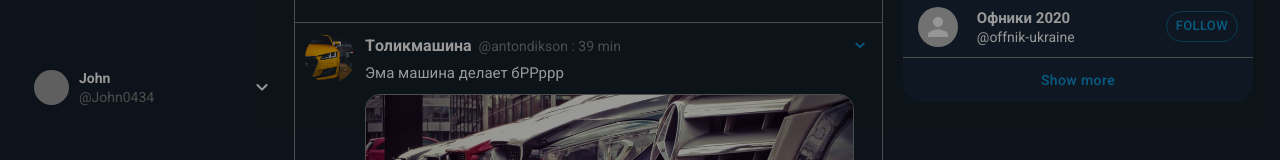
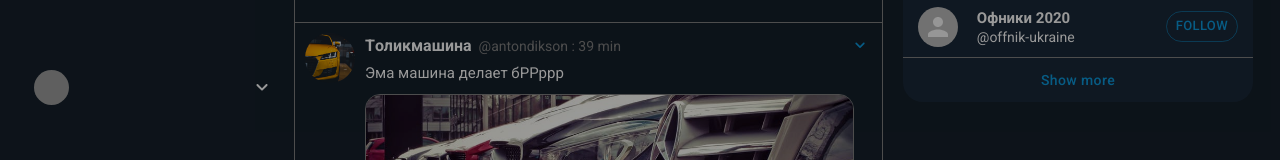
Before and after one commit to ADiks09/twitter-clone, a React (Create React App) app in the folder frontend/: page /home in a window 1280 px wide. Shown: the part 631-791 px from the top of the page. Built offline with nearby package versions, Linux system fonts and the light colour scheme; grey boxes are pictures that could not be loaded.

Commit message:
checkout

```diff
--- a/frontend/src/containers/sidenav/SideNav.tsx
+++ b/frontend/src/containers/sidenav/SideNav.tsx
@@ -28,7 +28,12 @@ const buttonsData = [
   { text: 'Setting', icon: <SettingsApplications /> },
 ]
 
-export const SideNav: FC = () => {
+interface IProps {
+  firstName: string;
+  tag: string;
+}
+
+export const SideNav: FC<IProps> = ({ firstName, tag }) => {
   return (
     <nav className={classes.sideNav}>
       <TwitterIcon className={classes.logo} />
@@ -38,8 +43,8 @@ export const SideNav: FC = () => {
       </Button>
       <ChipTwit
         classname={classes.chip}
-        name="John"
-        tag="@John0434"
+        name={firstName}
+        tag={tag}
         btn={<ExpandMoreRounded />}
         btnActive={<ExpandLessRounded />}
         img="https://openvisualfx.com/wp-content/uploads/2019/10/pnglot.com-twitter-bird-logo-png-139932.png"
--- a/frontend/src/pages/home/HomePage.tsx
+++ b/frontend/src/pages/home/HomePage.tsx
@@ -2,10 +2,13 @@ import React, { useEffect, useState } from 'react'
 import { UniversalDialog } from '../../services/components/Dialog'
 import { Box, Button, Container } from '@material-ui/core'
 import { Link } from 'react-router-dom'
+import { SideBanners } from '../../containers/banners-offer/SideBanners'
+import { useCookies } from 'react-cookie'
 import { SideNav } from '../../containers/sidenav/SideNav'
 import { Home } from '../../containers/home/Home'
-import { SideBanners } from '../../containers/banners-offer/SideBanners'
-import { useCookies } from 'react-cookie'
+import { useSelector } from 'react-redux'
+import { IRootReducer } from '../../store/rootReducer'
+import { IFullUser, IUser } from '../../store/ducks/user/state'
 
 //TODO: remove data and image pre-deploy
 const posts = [
@@ -54,6 +57,8 @@ export const HomePage = () => {
   const [cookies] = useCookies(['token'])
   const [redirect, setRedirect] = useState(false)
 
+  const user = useSelector((state: IRootReducer) => state.auth.appUser)
+
   useEffect(() => {
     setRedirect(!cookies.token)
   }, [cookies.token])
@@ -74,7 +79,7 @@ export const HomePage = () => {
       </UniversalDialog>
       <Container maxWidth={'lg'}>
         <Box display="flex">
-          <SideNav />
+          <SideNav firstName={user.firstName} tag={user.name} />
           <Home headerTitle="Home" posts={posts} />
           <SideBanners />
         </Box>
--- a/frontend/src/pages/login/Login.tsx
+++ b/frontend/src/pages/login/Login.tsx
@@ -4,6 +4,7 @@ import Button from '@material-ui/core/Button'
 import * as yup from 'yup'
 import classes from './login.module.scss'
 import {
+  IFullUser,
   IFullUserState,
   IUser,
   LoadingStatus,
@@ -27,9 +28,14 @@ const validationSchema = yup.object<IUser>({
     .required('Password is required'),
 })
 
-const initialValue: IUser = {
+const initialValue: IFullUser /*IUser*/ = {
   email: '',
   password: '',
+  name: '',
+  birthday: new Date('2014-08-18T21:11:54'),
+  firstName: '',
+  lastName: '',
+  phone: '',
 }
 
 export const LogInForm: FC = () => {
@@ -48,7 +54,8 @@ export const LogInForm: FC = () => {
   const formik = useFormik({
     initialValues: initialValue,
     validationSchema: validationSchema,
-    onSubmit: async (values: IUser) => dispatch(userFetchLogin(values)),
+    onSubmit: async (values: IFullUser /*IUser*/) =>
+      dispatch(userFetchLogin(values)),
   })
 
   if (isRedirect) return <Redirect to="/home" />
--- a/frontend/src/store/ducks/user/actions/IUser.ts
+++ b/frontend/src/store/ducks/user/actions/IUser.ts
@@ -21,7 +21,7 @@ export interface IUserSignInFetchAction extends Action<UserTypes> {
 
 export interface IUserLoginFetchAction extends Action<UserTypes> {
   type: UserTypes.USER_FETCH_LOGIN;
-  payload: IUser | IFullUser;
+  payload: IFullUser; //| IUser ;
 }
 
 export interface IUserLoadingStatus extends Action<UserTypes> {
@@ -31,7 +31,7 @@ export interface IUserLoadingStatus extends Action<UserTypes> {
 
 export interface IUserLoginAction extends Action<UserTypes> {
   type: UserTypes.USER_LOGIN;
-  payload: IUser | IFullUser;
+  payload: IFullUser; // | IUser;
 }
 
 export type UserAction =
--- a/frontend/src/store/ducks/user/actions/action.ts
+++ b/frontend/src/store/ducks/user/actions/action.ts
@@ -29,7 +29,7 @@ export const userFetchSignIn = (
 })
 
 export const userFetchLogin = (
-  payload: IUser | IFullUser
+  payload: IFullUser //| IUser//IUser | IFullUser
 ): IUserLoginFetchAction => ({
   type: UserTypes.USER_FETCH_LOGIN,
   payload,
@@ -42,7 +42,9 @@ export const userLoadingStatus = (
   payload,
 })
 
-export const userLogin = (payload: IUser | IFullUser): IUserLoginAction => ({
+export const userLogin = (
+  payload: IFullUser /*| IUser*/
+): IUserLoginAction => ({
   type: UserTypes.USER_LOGIN,
   payload,
 })
--- a/frontend/src/store/ducks/user/reducer.ts
+++ b/frontend/src/store/ducks/user/reducer.ts
@@ -4,7 +4,15 @@ import { UserTypes } from './actions/userTypes'
 import { UserAction } from './actions/IUser'
 
 export const initialUserState: IFullUserState = {
-  appUser: {},
+  appUser: {
+    phone: '',
+    lastName: '',
+    firstName: '',
+    email: '',
+    birthday: new Date('2014-08-18T21:11:54'),
+    name: '',
+    password: '',
+  },
   loading: LoadingStatus.NEVER,
   requestError: { message: '' },
 }
--- a/frontend/src/store/ducks/user/state.ts
+++ b/frontend/src/store/ducks/user/state.ts
@@ -25,7 +25,7 @@ export interface IError {
 }
 
 export interface IFullUserState {
-  appUser: IFullUser | IUser | {},
+  appUser: IFullUser //| IUser//| IUser | {},
   loading: LoadingStatus
   requestError: IError
 }
```
Also changed, not shown: 2 other files (tests, documents, lock files or other folders).
